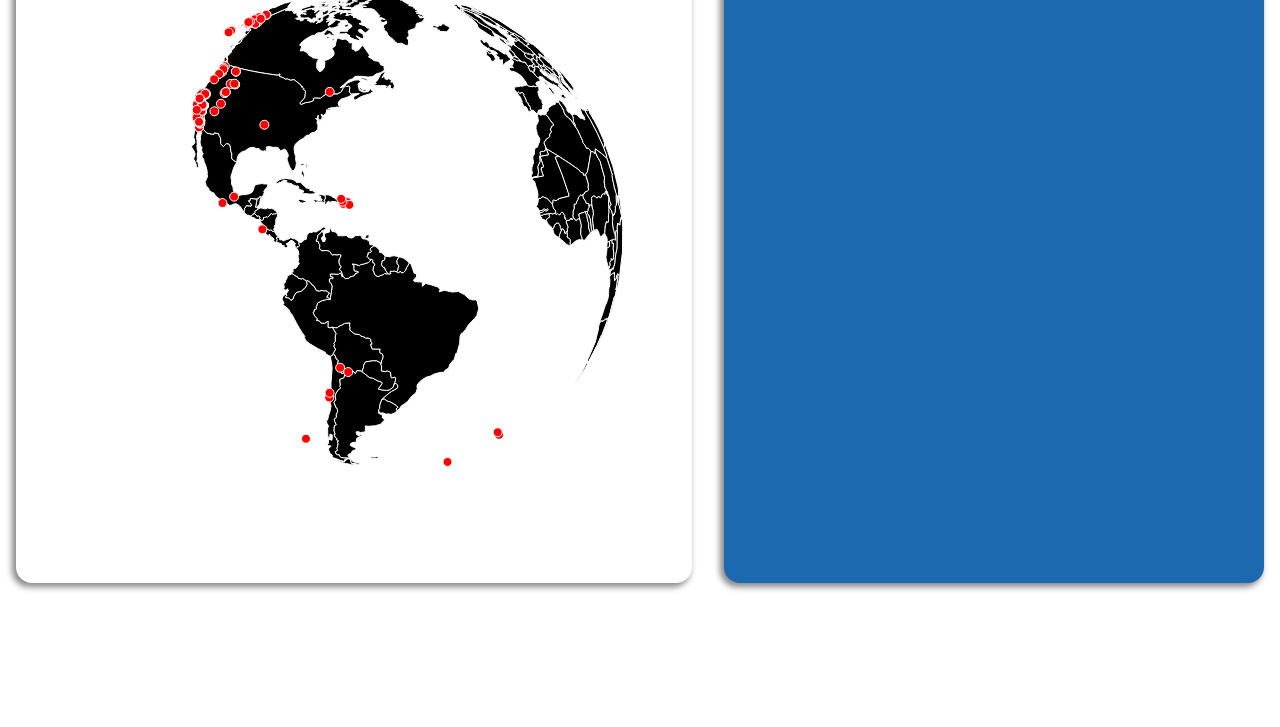
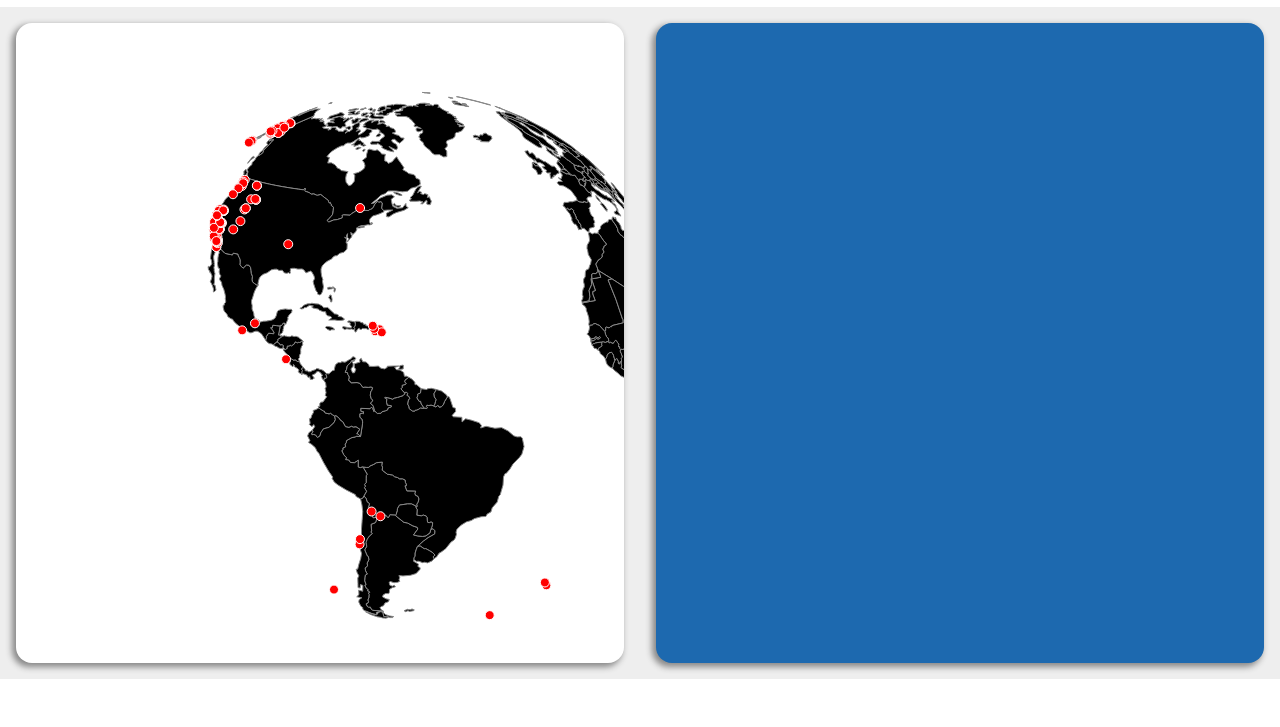
Before and after one commit to ChewbaccaJerky/D3-Maps, a plain HTML site: page earthquakes/index.html in a window 1280 px wide. Shown: the part 73-800 px from the top of the page. Drawn offline with nearby package versions, Linux system fonts and the light colour scheme; animation ran at ten frames a second.

Commit message:
Added header

```diff
--- a/earthquakes/css/main.css
+++ b/earthquakes/css/main.css
@@ -1,26 +1,35 @@
 
+html, body {
+    margin: 0;
+    padding: 0;
+    min-height: 100vh;
+    overflow: hidden;
+}
 
-body{
+.container {
     margin: 0;
     padding: 0;
     display: flex;
     justify-content: space-around;
     flex-direction: row-reverse;
-    min-height: 100vh;
-    overflow: hidden;
-    background-color: #FFF;
+    background-color: #EEE;
 }
 
 /* Globe */
 
 .map {
-    background-color: #FFF;
+    background-color: #fff;
     margin: 1em;
-    height: 80vh;
-    width: 100vh;
+    /* height: 80vh;
+    width: 100vh; */
     /* border: 1px solid #000; */
     box-shadow: -3px 3px 6px 1px #888;
     border-radius: 1em;
+}
+
+.country {
+    stroke: #888;
+    fill: #000;
 }
 
 .point {
@@ -56,7 +65,7 @@ body{
     display: flex;
     flex-direction: column;
     align-content: center;
-    justify-content: space-around;
+    justify-content: space-between;
     width: 100%;
     list-style: none;
     background-color: #FFF;
@@ -73,6 +82,6 @@ h4 {
 }
 
 h4 span {
-    font-size: 1.5em;
-    color: #1d69af;
+    font-size: 1em;
+    color: red;
 }
--- a/earthquakes/index.html
+++ b/earthquakes/index.html
@@ -12,6 +12,8 @@
     <script src="./data/earthquakes.json"></script>
 </head>
 <body>
+    <h1>Earthquakes Around The World</h1>
+    <div class="container"></div>
     <script src="./js/app.js"></script>
     <script src="./js/chart.js"></script>
     <script src="./js/map.js"></script>
--- a/earthquakes/js/chart.js
+++ b/earthquakes/js/chart.js
@@ -1,4 +1,4 @@
-d3.select("body")
+d3.select(".container")
     .append("div")
     .attr("class", "chart")
     .append("ul");
--- a/earthquakes/js/map.js
+++ b/earthquakes/js/map.js
@@ -1,6 +1,6 @@
 /* CONSTANTS */
-const WIDTH = 500;
-const HEIGHT = 500;
+const WIDTH = innerWidth;
+const HEIGHT = innerHeight;
 let time = Date.now(),
     rotate = [
         10, -10
@@ -8,17 +8,28 @@ let time = Date.now(),
     velocity = [.01, -.0001];
 /* D3 INFORMATION */
 
+
+
 const svg = d3
-    .select("body")
+    .select(".container")
     .append("svg")
-    .attr("class", "map");
+    .attr("class", "map")
+    .attr("width", WIDTH/2)
+    .attr("height", HEIGHT * .8);
 
 const g = svg.append("g");
 
 const projection = d3
     .geoOrthographic()
-    .scale(250)
-    .center([30, 10]);
+    .scale(275)
+    .center([20, 20]);
+
+// d3.select("body")
+//     .on("resize", function(){
+//         d3.select("svg")
+//             .attr("width", WIDTH/2)
+//             .attr("height", HEIGHT * .8);
+//     });
 
 const geoPath = d3
     .geoPath()
@@ -28,8 +39,7 @@ g.selectAll("path")
     .data(world_json.features)
     .enter()
     .append("path")
-    .attr("fill", "#000")
-    .attr("stroke", "#fff")
+    .attr("class", "country")
     .attr("d", geoPath);
 
 const earthquakes = svg.append("g");
@@ -41,14 +51,22 @@ earthquakes
     .append("path")
     .attr("class", "point")
     .attr("d", geoPath)
+    // .transition(400)
     .on("mouseover", function(d){
+        const date = new Date();
+        const cur_time = date.toUTCString(d.properties.time);
         d3.select(this)
             .attr("class", "hover");
         d3.select(".chart ul")
             .append("li")
             .attr("class", "chart-item")
             .html(function(){
-                return "<h4>" +  d.properties.place + "<br> <span> Mag:" + d.properties.mag + "</span>" + "</h4>";
+                return "<h4>" +
+                            d.properties.place +
+                                "<br> <span> Mag: " + d.properties.mag + "</span>" +
+                                "<br>" + cur_time +
+                        "</h4>";
+
             });
         console.log(d);
     })
```
